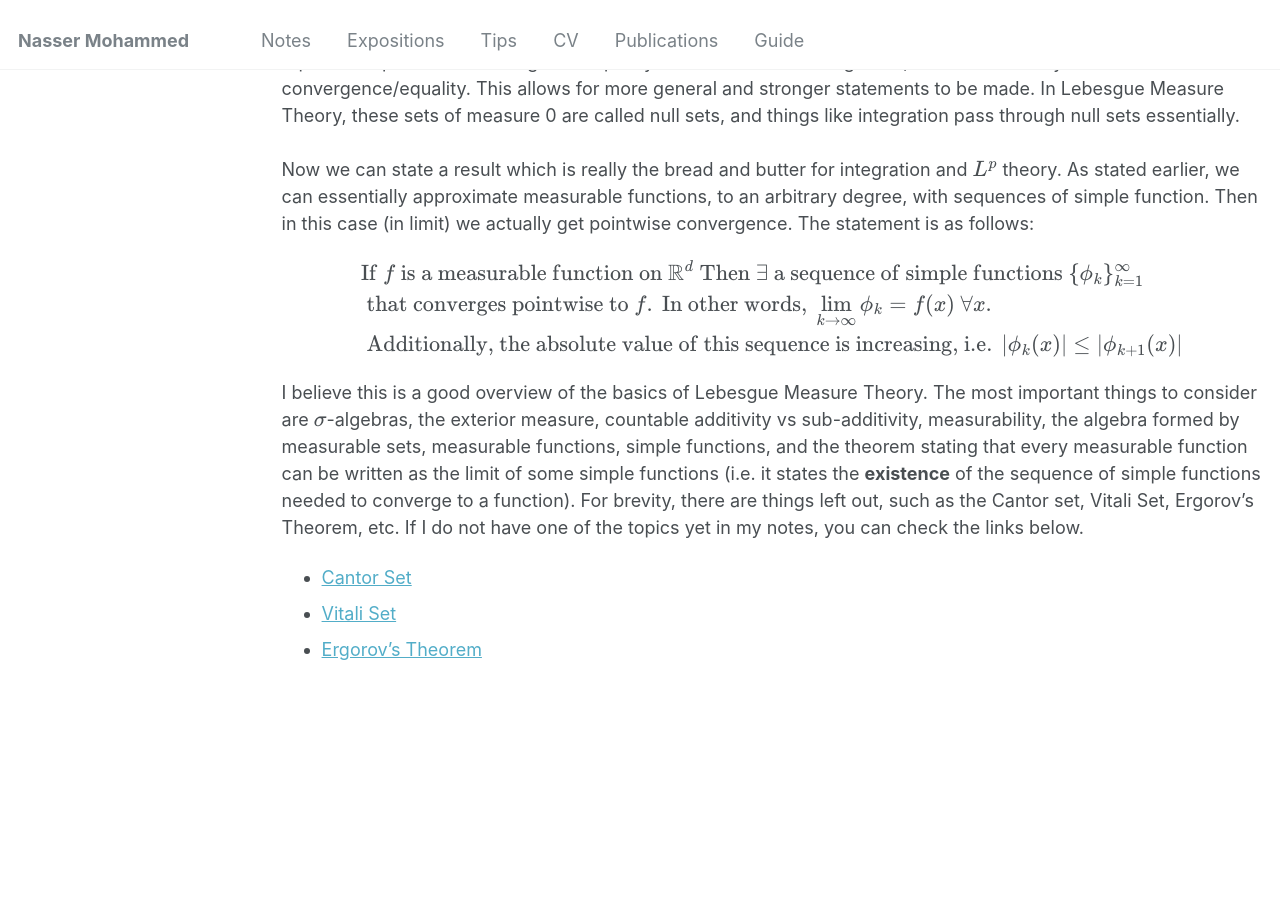
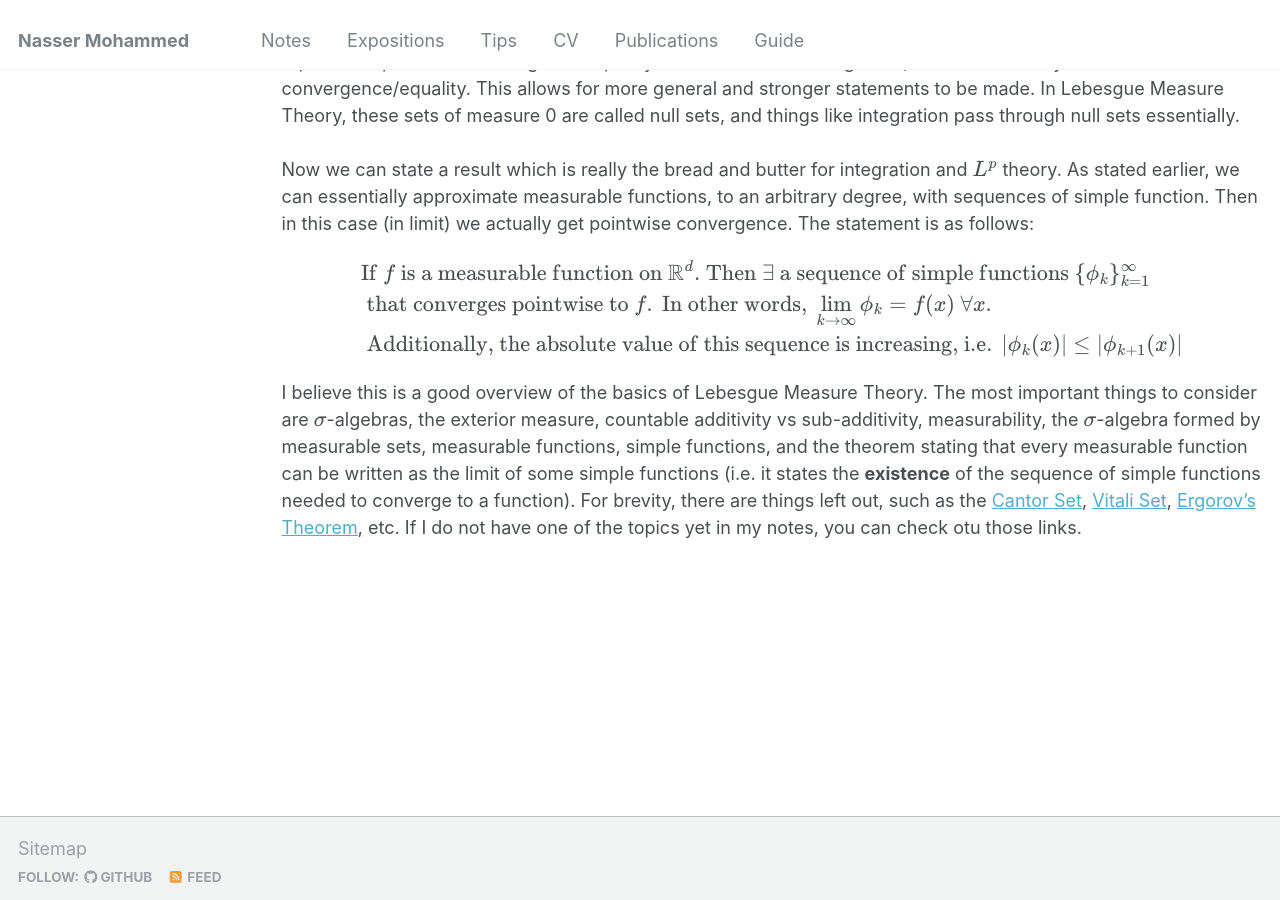
Before and after one commit to Nasser-Mohammed/Nasser-Mohammed.github.io, a Jekyll site: the page built from _pages/notes/analysis/lebesguemeas.md, in a window 1280 px wide and 900 px high, scrolled down 6609 px. Built offline with Jekyll 4.4.1, drawn with Linux system fonts in a browser that asks for light colours.

Commit message:
Update lebesguemeas.md

```diff
--- a/_pages/notes/analysis/lebesguemeas.md
+++ b/_pages/notes/analysis/lebesguemeas.md
@@ -155,14 +155,10 @@
 <div style="text-align: center;">
 $$
 \begin{align*}
-&\text{If } f \text{ is a measurable function on } \mathbb{R}^d \text{ Then } \exists \text{ a sequence of simple functions } \{\phi_k\}_{k =1}^{\infty}\\
+&\text{If } f \text{ is a measurable function on } \mathbb{R}^d \text{. Then } \exists \text{ a sequence of simple functions } \{\phi_k\}_{k =1}^{\infty}\\
 &\text{ that converges pointwise to } f. \text{ In other words, } \lim_{k \rightarrow \infty}\phi_k = f(x) \text{ } \forall x. \\
 &\text{ Additionally, the absolute value of this sequence is increasing, i.e. } \left|\phi_k(x)\right| \leq \left|\phi_{k + 1}(x)\right|
 \end{align*}
 $$
 </div>
-I believe this is a good overview of the basics of Lebesgue Measure Theory. The most important things to consider are \\(\sigma\\)-algebras, the exterior measure, countable additivity vs sub-additivity, measurability, the algebra formed by measurable sets, measurable functions, simple functions, and the theorem stating that every measurable function can be written as the limit of some simple functions (i.e. it states the **existence** of the sequence of simple functions needed to converge to a function). For brevity, there are things left out, such as the Cantor set, Vitali Set, Ergorov's Theorem, etc. If I do not have one of the topics yet in my notes, you can check the links below.
-
-- [Cantor Set](https://en.wikipedia.org/wiki/Cantor_set)
-- [Vitali Set](https://en.wikipedia.org/wiki/Vitali_set)
-- [Ergorov's Theorem](https://en.wikipedia.org/wiki/Egorov%27s_theorem)
+I believe this is a good overview of the basics of Lebesgue Measure Theory. The most important things to consider are \\(\sigma\\)-algebras, the exterior measure, countable additivity vs sub-additivity, measurability, the \\(\sigma\\)-algebra formed by measurable sets, measurable functions, simple functions, and the theorem stating that every measurable function can be written as the limit of some simple functions (i.e. it states the **existence** of the sequence of simple functions needed to converge to a function). For brevity, there are things left out, such as the [Cantor Set](https://en.wikipedia.org/wiki/Cantor_set), [Vitali Set](https://en.wikipedia.org/wiki/Vitali_set), [Ergorov's Theorem](https://en.wikipedia.org/wiki/Egorov%27s_theorem), etc. If I do not have one of the topics yet in my notes, you can check otu those links.
```
